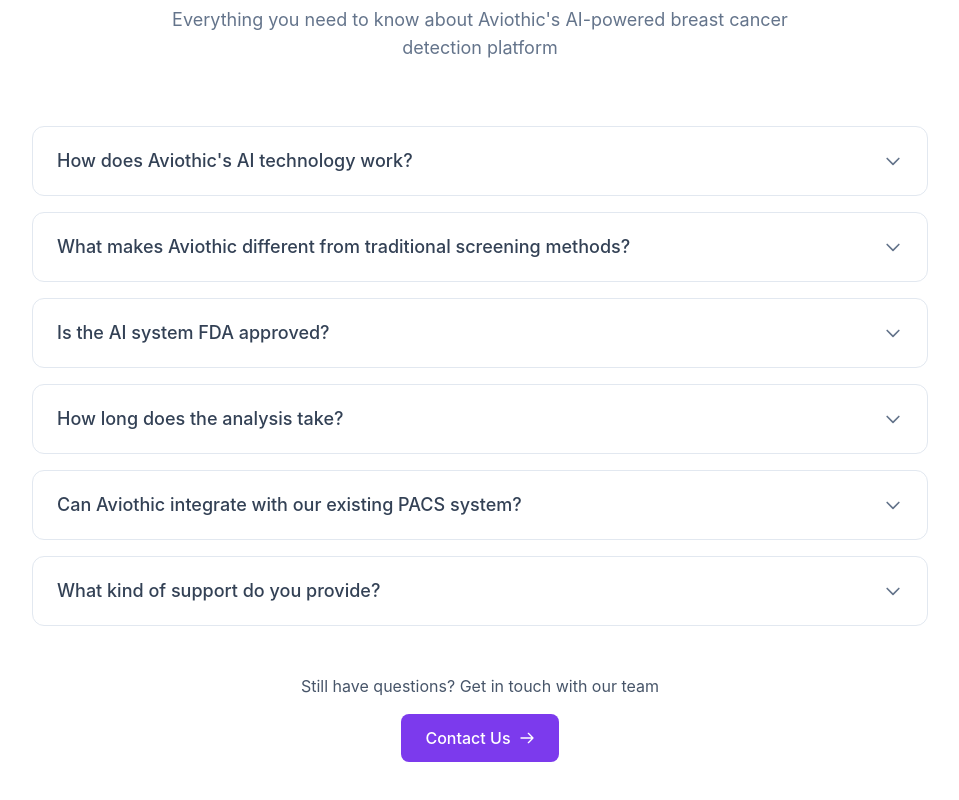
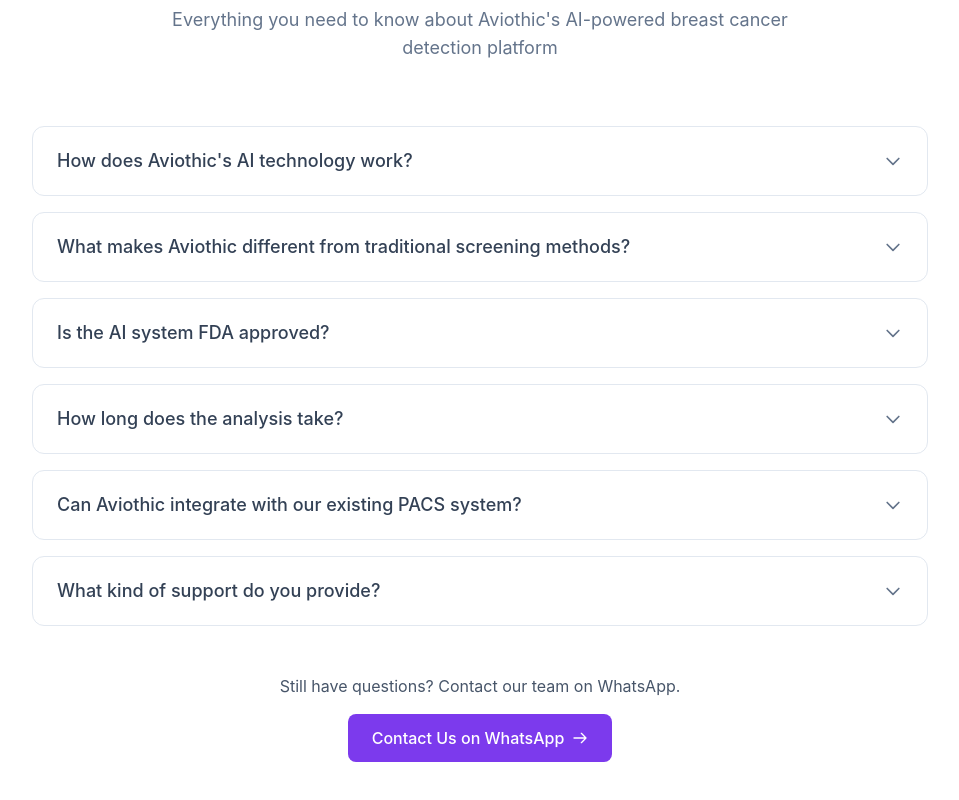
Before and after one commit to nivrutti1113/aviothiai, a React (Vite) app: page / in a window 1280 px wide. Shown: the part 3664-4464 px from the top of the page, without its empty margins (160-1119 px from the left). Built offline with nearby package versions, Linux system fonts and the light colour scheme.

Commit message:
Update: Replace email contact with WhatsApp group link in FAQ section and contact page

```diff
--- a/src/components/sections/FAQSection.jsx
+++ b/src/components/sections/FAQSection.jsx
@@ -82,13 +82,15 @@ const FAQSection = () => {
 
         <div className="text-center mt-12">
           <p className="text-slate-600 mb-4">
-            Still have questions? Get in touch with our team
+            Still have questions? Contact our team on WhatsApp.
           </p>
           <a
-            href="mailto:founder@aviothic.in"
+            href="https://chat.whatsapp.com/JjNmOl4CwCc24aUTzGVMVM"
+            target="_blank"
+            rel="noopener noreferrer"
             className="inline-flex items-center px-6 py-3 bg-violet-600 text-white font-medium rounded-lg hover:bg-violet-700 transition-colors"
           >
-            Contact Us
+            Contact Us on WhatsApp
             <svg className="w-4 h-4 ml-2" fill="none" stroke="currentColor" viewBox="0 0 24 24">
               <path strokeLinecap="round" strokeLinejoin="round" strokeWidth={2} d="M14 5l7 7m0 0l-7 7m7-7H3" />
             </svg>
--- a/src/pages/ContactPage.jsx
+++ b/src/pages/ContactPage.jsx
@@ -101,7 +101,7 @@ const ContactPage = () => {
                   </div>
                   <div>
                     <h3 className="font-semibold text-gray-900 mb-1">Email</h3>
-                    <p className="text-gray-600">chavannivrutti635@gmail.com</p>
+                    <a href="https://chat.whatsapp.com/JjNmOl4CwCc24aUTzGVMVM" target="_blank" rel="noopener noreferrer" className="text-gray-600 hover:text-violet-600 transition-colors">WhatsApp Group</a>
                   </div>
                 </div>
 
@@ -126,7 +126,7 @@ const ContactPage = () => {
                   </div>
                   <div>
                     <h3 className="font-semibold text-gray-900 mb-1">Address</h3>
-                    <p className="text-gray-600">Bangalore<br />India</p>
+                    <p className="text-gray-600">Mumbai<br />India</p>
                   </div>
                 </div>
               </div>
```
